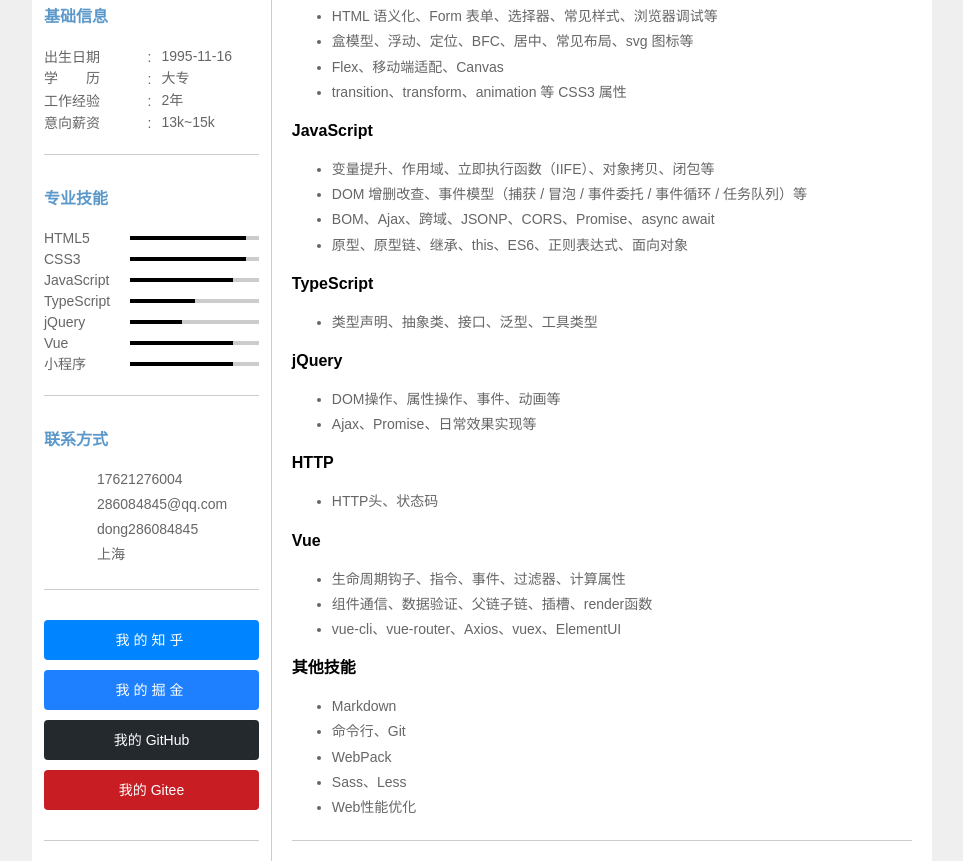
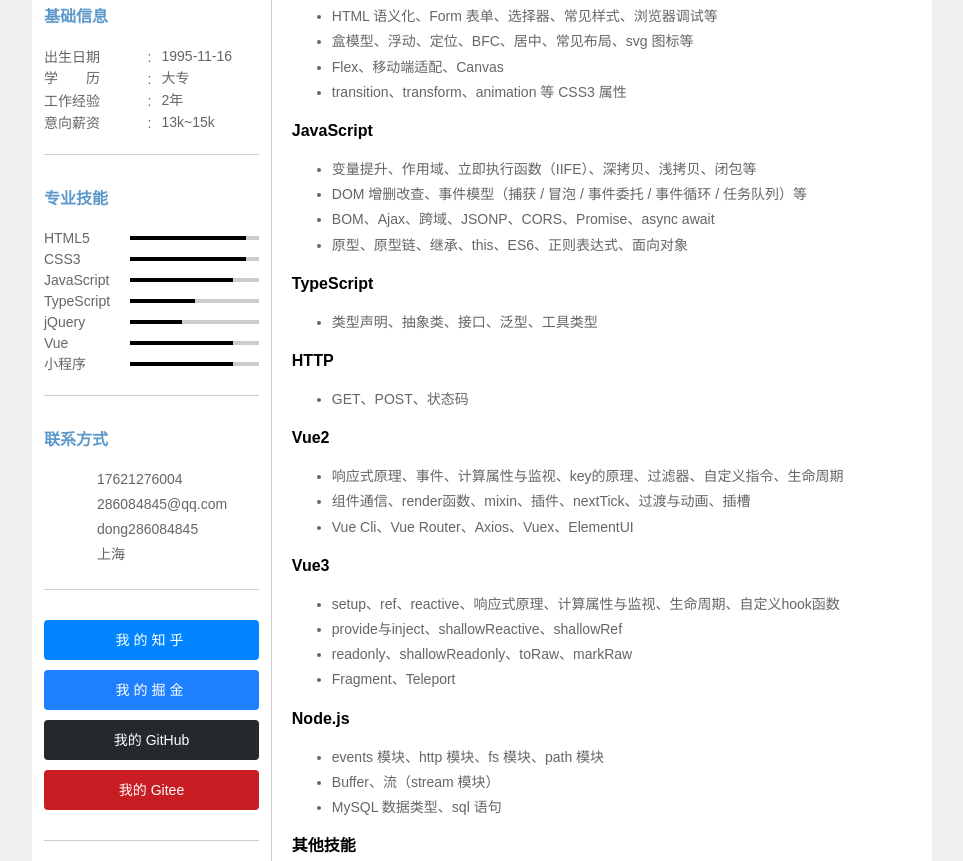
Before and after one commit to donghao-doc/resume-flex, a plain HTML site: page index.html in a window 1280 px wide. Shown: the part 269-1130 px from the top of the page, without its empty margins (158-1121 px from the left). Drawn offline with Linux system fonts and the light colour scheme.

Commit message:
简历修改

```diff
--- a/index.html
+++ b/index.html
@@ -117,7 +117,7 @@
             <dt>JavaScript</dt>
             <dd>
               <ul>
-                <li>变量提升、作用域、立即执行函数（IIFE）、对象拷贝、闭包等</li>
+                <li>变量提升、作用域、立即执行函数（IIFE）、深拷贝、浅拷贝、闭包等</li>
                 <li>DOM 增删改查、事件模型（捕获 / 冒泡 / 事件委托 / 事件循环 / 任务队列）等</li>
                 <li>BOM、Ajax、跨域、JSONP、CORS、Promise、async await</li>
                 <li>原型、原型链、继承、this、ES6、正则表达式、面向对象</li>
@@ -130,25 +130,35 @@
                 <li>类型声明、抽象类、接口、泛型、工具类型</li>
               </ul>
             </dd>
-            <dt>jQuery</dt>
-            <dd>
-              <ul>
-                <li>DOM操作、属性操作、事件、动画等</li>
-                <li>Ajax、Promise、日常效果实现等</li>
-              </ul>
-            </dd>
             <dt>HTTP</dt>
             <dd>
               <ul>
-                <li>HTTP头、状态码</li>
+                <li>GET、POST、状态码</li>
               </ul>
             </dd>
-            <dt>Vue</dt>
+            <dt>Vue2</dt>
             <dd>
               <ul>
-                <li>生命周期钩子、指令、事件、过滤器、计算属性</li>
-                <li>组件通信、数据验证、父链子链、插槽、render函数</li>
-                <li>vue-cli、vue-router、Axios、vuex、ElementUI</li>
+                <li>响应式原理、事件、计算属性与监视、key的原理、过滤器、自定义指令、生命周期</li>
+                <li>组件通信、render函数、mixin、插件、nextTick、过渡与动画、插槽</li>
+                <li>Vue Cli、Vue Router、Axios、Vuex、ElementUI</li>
+              </ul>
+            </dd>
+            <dt>Vue3</dt>
+            <dd>
+              <ul>
+                <li>setup、ref、reactive、响应式原理、计算属性与监视、生命周期、自定义hook函数</li>
+                <li>provide与inject、shallowReactive、shallowRef</li>
+                <li>readonly、shallowReadonly、toRaw、markRaw</li>
+                <li>Fragment、Teleport</li>
+              </ul>
+            </dd>
+            <dt>Node.js</dt>
+            <dd>
+              <ul>
+                <li>events 模块、http 模块、fs 模块、path 模块</li>
+                <li>Buffer、流（stream 模块）</li>
+                <li>MySQL 数据类型、sql 语句</li>
               </ul>
             </dd>
             <dt>其他技能</dt>
@@ -188,6 +198,7 @@
                     <li>与后端对接接口，进行前后端联调</li>
                     <li>修复测试提交的bug，通过测试用例</li>
                     <li>开发完成后提交淘宝小二审核，根据小二提出的建议进行修改，最后发布上线</li>
+                    <li></li>
                   </ul>
                 </li>
                 <li class="tip">
@@ -221,6 +232,7 @@
                     <li>与后端对接接口，进行前后端联调</li>
                     <li>修复测试提交的bug，通过测试用例</li>
                     <li>开发完成后提交淘宝小二审核，根据小二提出的建议进行修改，最后发布上线</li>
+                    <li></li>
                   </ul>
                 </li>
                 <li class="tip">
@@ -255,6 +267,7 @@
                     <li>修复测试提交的bug，通过测试用例</li>
                     <li>开发完成后提交淘宝小二审核，根据小二提出的建议进行修改，最后发布上线</li>
                     <li>驻场星巴克直播间，配合主播为用户抽奖</li>
+                    <li></li>
                   </ul>
                 </li>
                 <li class="tip">
@@ -289,6 +302,7 @@
                     <li>与后端对接接口，进行前后端联调</li>
                     <li>修复测试提交的bug，通过测试用例</li>
                     <li>开发完成后提交淘宝小二审核，根据小二提出的建议进行修改，最后发布上线</li>
+                    <li></li>
                   </ul>
                 </li>
                 <li class="tip">
@@ -324,6 +338,7 @@
                     <li>与后端对接接口，进行前后端联调</li>
                     <li>修复测试提交的bug，通过测试用例</li>
                     <li>开发完成后提交淘宝小二审核，根据小二提出的建议进行修改，最后发布上线</li>
+                    <li></li>
                   </ul>
                 </li>
                 <li class="tip">
@@ -532,18 +547,10 @@
         </section>
 
         <section>
-          <h2>教育经历</h2>
-          <dl>
-            <dt>南昌理工学院</dt>
-            <dd>计算机应用专业</dd>
-          </dl>
-        </section>
-
-        <section>
           <h2>个人经历</h2>
           <p>
             2016年7月毕业于南昌理工学院，毕业前于南昌档案馆实习。<br>
-            2017年9月-2019年9月在上海北苑教育机构任职。<br>
+            2017年9月-2019年9月在上海北苑教育机构任职，工作期间利用业余时间自学前端开发。<br>
             2019年9月-2022年4月在上海莫凡信息技术有限公司任职前端开发，入职前半年开发的是淘宝移动端 H5 业务，之后一直开发的是淘宝小程序、小部件、店铺装修模块等业务。
             <br>
             自学及工作过程中有总结书写技术博客的习惯：
@@ -556,6 +563,14 @@
           </p>
         </section>
 
+        <section>
+          <h2>教育经历</h2>
+          <dl>
+            <dt>南昌理工学院</dt>
+            <dd>计算机应用专业</dd>
+          </dl>
+        </section>
+
       </div>
     </main>
   </div>
```
